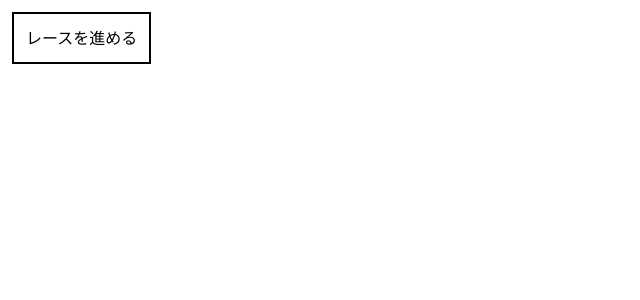
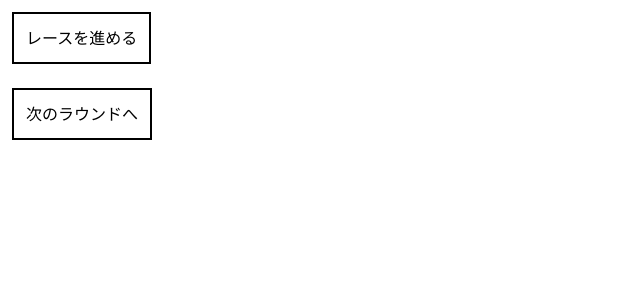
Before and after one commit to YM202c2100/camel-up, a Next.js app: page / in a window 1280 px wide. Shown: the top 300 px of the page, without its empty margins (0-640 px from the left). Built offline with nearby package versions, Linux system fonts and the light colour scheme.

Commit message:
[feat] 次のラウンドに進む際に状態を初期化できるように変更

```diff
--- /dev/null
+++ b/app/feature/nextRoundButton/components/nextRoundButton.tsx
@@ -0,0 +1,16 @@
+import { Dispatch, SetStateAction } from "react"
+
+export const NextRoundButton:React.FC<{setRoundNum:Dispatch<SetStateAction<number>>}> = ({setRoundNum})=>{
+  return(
+    <button
+      onClick={incrementRound}
+      className="border-2 border-black p-3 m-3"
+    >
+      次のラウンドへ
+    </button>
+  )
+
+  function incrementRound(){
+    setRoundNum(prev => prev+1)
+  }
+}
--- a/app/feature/rollAction/components/rollAction.tsx
+++ b/app/feature/rollAction/components/rollAction.tsx
@@ -1,11 +1,19 @@
-import { Dispatch, SetStateAction, useState } from "react"
+import { Dispatch, SetStateAction, useEffect, useState } from "react"
 import { RollResult, CamelColor, camelColors, DiceValues } from "../models/models"
 import { getRandomCamel } from "../libs/camelSelector"
 import { rollDice } from "../libs/rollDice"
 
-export const RollAction:React.FC<{setRollResult:Dispatch<SetStateAction<RollResult|undefined>>}> = ({setRollResult})=>{
+type RollActionProps = {
+  roundNum: number
+  setRollResult:Dispatch<SetStateAction<RollResult|undefined>>
+}
+export const RollAction:React.FC<RollActionProps> = ({roundNum, setRollResult})=>{
   const [remainingCamels, setRemainingCamels] = useState<CamelColor[]>([...camelColors])
   const rollLimit = 5
+
+  useEffect(()=>{
+    setRemainingCamels([...camelColors])
+  },[roundNum])
 
   return(
     <div>
--- a/app/page.tsx
+++ b/app/page.tsx
@@ -1,20 +1,27 @@
 "use client"
 
-import { useState } from "react";
+import { useEffect, useState } from "react";
 import { RollAction } from "./feature/rollAction/components/rollAction";
 import { RollResult } from "./feature/rollAction/models/models";
+import { NextRoundButton } from "./feature/nextRoundButton/components/nextRoundButton";
 
 export default function Home() {
   const [rollResult, setRollResult] = useState<RollResult|undefined>(undefined)
+  const [roundNum, setRoundNum] = useState<number>(1)
+
+  useEffect(()=>{
+    setRollResult(undefined)
+  }, [roundNum])
 
   return (
     <div>
-      <RollAction setRollResult={setRollResult}/>
+      <RollAction roundNum={roundNum} setRollResult={setRollResult}/>
       {rollResult &&
         <div>
           結果：{rollResult.camel}が+{rollResult.dice}
         </div>
       }
+      <NextRoundButton setRoundNum={setRoundNum}/>
     </div>
   );
 }
```
